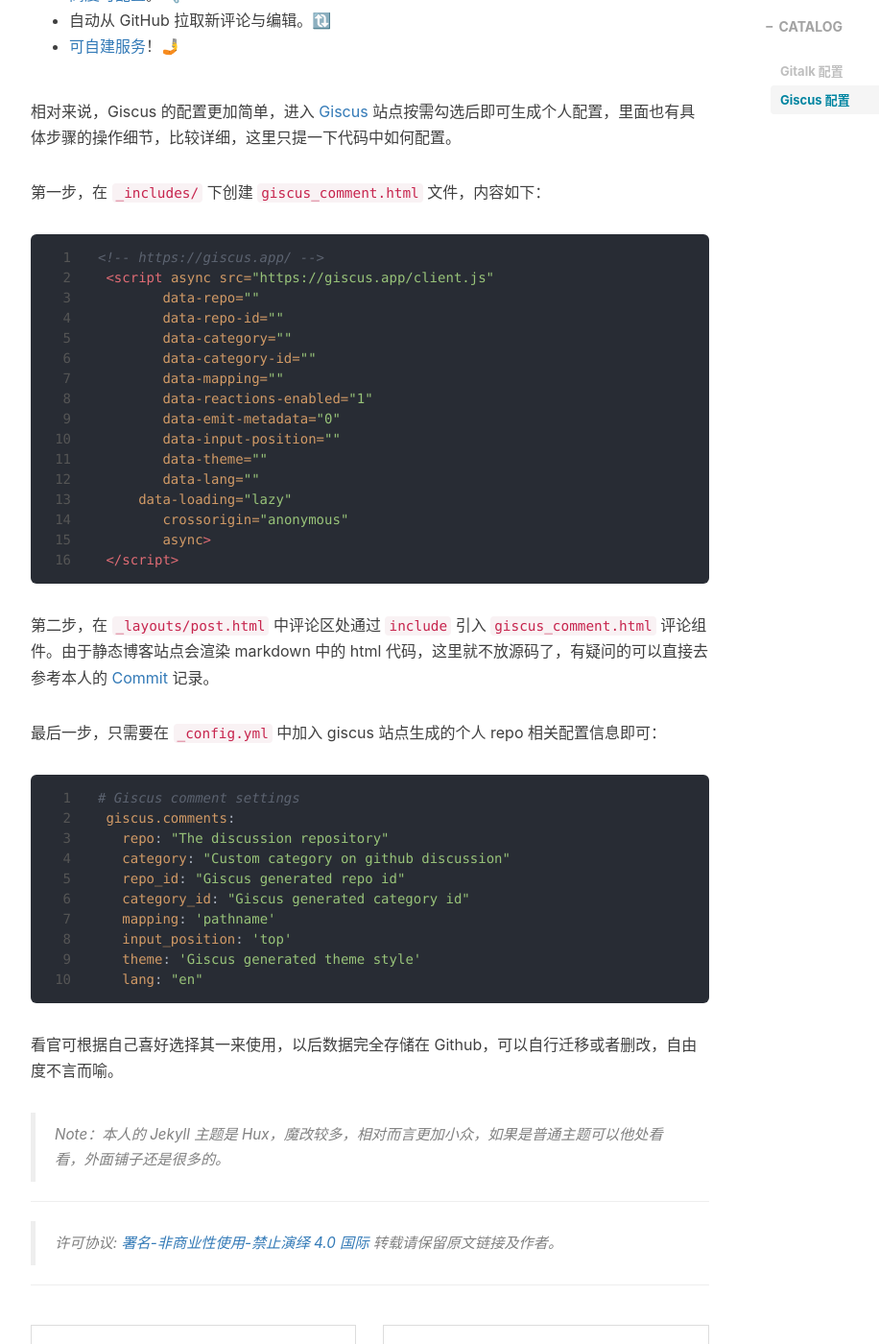
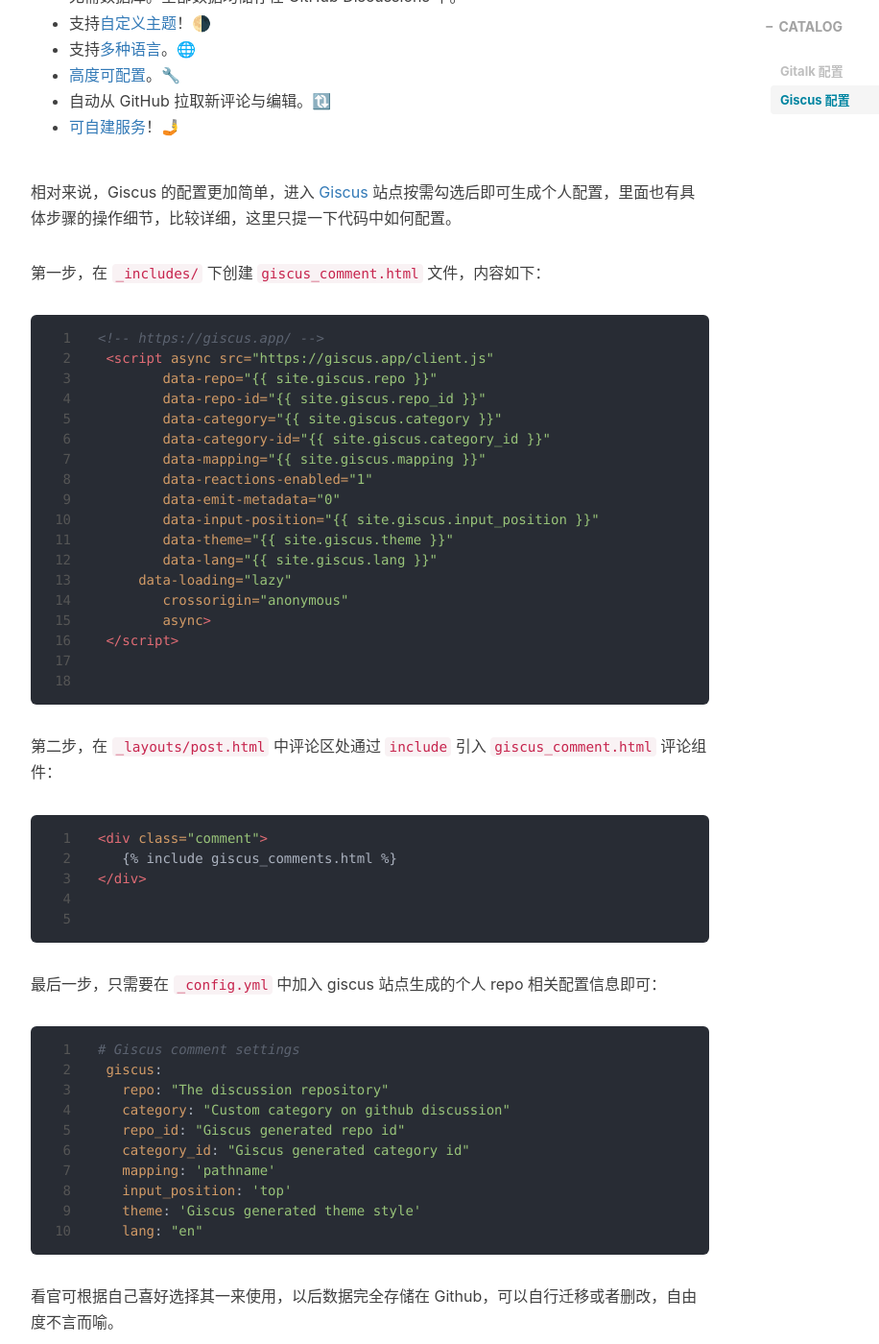
Before and after one commit to Moosphan/Moosphan.github.io, a Jekyll site: the page built from _posts/post_other/2022-07-16-change-article-comments.md, in a window 1280 px wide and 1400 px high, scrolled down 2614 px. Shown: the whole window at 96% size, without its empty margins (233-1149 px from the left). Built offline with Jekyll 4.4.1, drawn with Linux system fonts in a browser that asks for light colours; nearby versions of some CDN libraries; comment, search, counter and statistics services are not loaded; some of the changed text lies outside the part shown.

Commit message:
Fix rendering html in markdown code blocks
Solution refer to this issue: https://github.com/jekyll/jekyll/issues/9114

````diff
--- a/_posts/post_other/2022-07-16-change-article-comments.md
+++ b/_posts/post_other/2022-07-16-change-article-comments.md
@@ -26,26 +26,29 @@
 首先在 `_includes/` 目录下创建 `gitalk_comment.html` 文件，拷贝内容如下：
 
 ```html
+{% raw %}
 <div id="gitalk-container"></div>
  <link rel="stylesheet" href="https://unpkg.com/gitalk/dist/gitalk.css">
  <script src="https://unpkg.com/gitalk/dist/gitalk.min.js"></script>
  <script>
  var gitalk = new Gitalk({
-     id: location.pathname,
-     clientID: "{{ site.comments.clientID }}",
-     clientSecret: "{{ site.comments.clientSecret }}",
-     repo: "{{ site.comments.repo }}",
-     owner: "{{ site.comments.owner }}",
-     admin: "{{ site.comments.admin }}",
+     id: '2022-08-22 00:00:00 +0000',
+     clientID: "{{ site.clientID }}",
+     clientSecret: "{{ site.clientSecret }}",
+     repo: "{{ site.repo }}",
+     owner: "{{ site.owner }}",
+     admin: "{{ site.admin }}",
      labels: ['Gitalk'],
  })
  gitalk.render('gitalk-container')
  </script>
+{% endraw %}
 ```
 
 然后在 `_layouts/post.html` 中加入头文件声明并在评论区设置的 Div 中追加如下内容：
 
 ```html
+{% raw %}
 <!--//添加GitTalk评论系统-->
  <link rel="stylesheet" href="/css/gittalk.css">
  <script src="/js/gittalk.min.js"></script>
@@ -61,16 +64,17 @@
         <script>
                 var gitalk = new Gitalk({
                     id: location.pathname,
-                    clientID: "{{site.comments.clientID}}",
-                    clientSecret: "{{ site.comments.clientSecret }}",
-                    repo: "{{ site.comments.repo }}",
-                    owner: "{{ site.comments.owner }}",
-                    admin: "{{ site.comments.admin }}",
+                    clientID: "{{site.clientID}}",
+                    clientSecret: "{{ site.clientSecret }}",
+                    repo: "{{ site.repo }}",
+                    owner: "{{ site.owner }}",
+                    admin: "{{ site.admin }}",
                     labels: ['Gitalk'],
                 })
                 gitalk.render('gitalk-container')
         </script>
     </div>
+{% endraw %}
 ```
 
 最后，只需要在 `_config.yml` 中配置一下 Github repository 等信息即可：
@@ -106,31 +110,41 @@
 第一步，在 `_includes/` 下创建 `giscus_comment.html` 文件，内容如下：
 
 ```html
+{% raw %}
 <!-- https://giscus.app/ -->
  <script async src="https://giscus.app/client.js"
- 	data-repo="{{ site.giscus.comments.repo }}"
- 	data-repo-id="{{ site.giscus.comments.repo_id }}"
- 	data-category="{{ site.giscus.comments.category }}"
- 	data-category-id="{{ site.giscus.comments.category_id }}"
- 	data-mapping="{{ site.giscus.comments.mapping }}"
+ 	data-repo="{{ site.giscus.repo }}"
+ 	data-repo-id="{{ site.giscus.repo_id }}"
+ 	data-category="{{ site.giscus.category }}"
+ 	data-category-id="{{ site.giscus.category_id }}"
+ 	data-mapping="{{ site.giscus.mapping }}"
  	data-reactions-enabled="1"
  	data-emit-metadata="0"
- 	data-input-position="{{ site.giscus.comments.input_position }}"
- 	data-theme="{{ site.giscus.comments.theme }}"
- 	data-lang="{{ site.giscus.comments.lang }}"
+ 	data-input-position="{{ site.giscus.input_position }}"
+ 	data-theme="{{ site.giscus.theme }}"
+ 	data-lang="{{ site.giscus.lang }}"
      data-loading="lazy"
  	crossorigin="anonymous"
  	async>
  </script>
+{% endraw %}
 ```
 
-第二步，在 `_layouts/post.html` 中评论区处通过 `include` 引入 `giscus_comment.html` 评论组件。由于静态博客站点会渲染 markdown 中的 html 代码，这里就不放源码了，有疑问的可以直接去参考本人的 [Commit](https://github.com/Moosphan/Moosphan.github.io/commit/60223a078444c6c339f04bc0793c251dd6c6f7e5) 记录。
+第二步，在 `_layouts/post.html` 中评论区处通过 `include` 引入 `giscus_comment.html` 评论组件：
+
+```html
+{% raw %}
+<div class="comment">
+   {% include giscus_comments.html %}
+</div>
+{% endraw %}
+```
 
 最后一步，只需要在 `_config.yml` 中加入 giscus 站点生成的个人 repo 相关配置信息即可：
 
 ```yaml
 # Giscus comment settings
- giscus.comments:
+ giscus:
    repo: "The discussion repository"
    category: "Custom category on github discussion"
    repo_id: "Giscus generated repo id"
````
